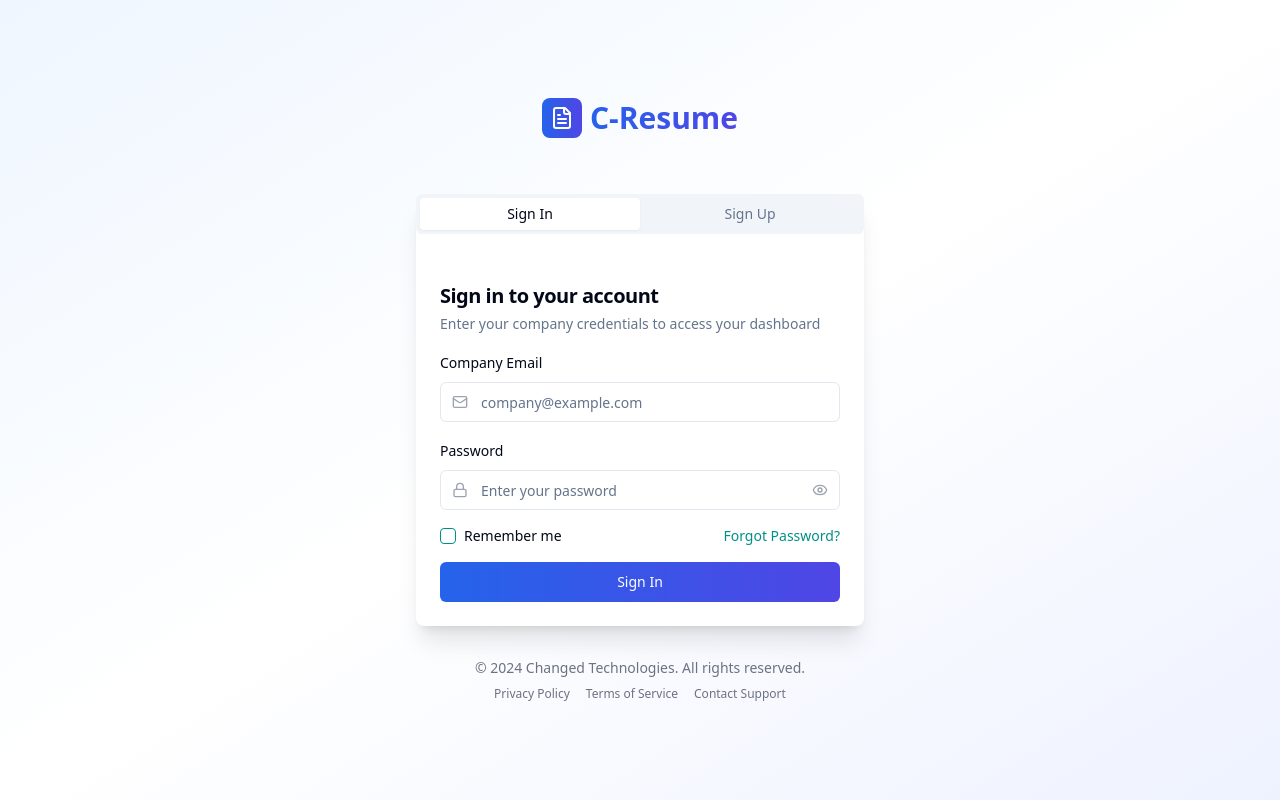
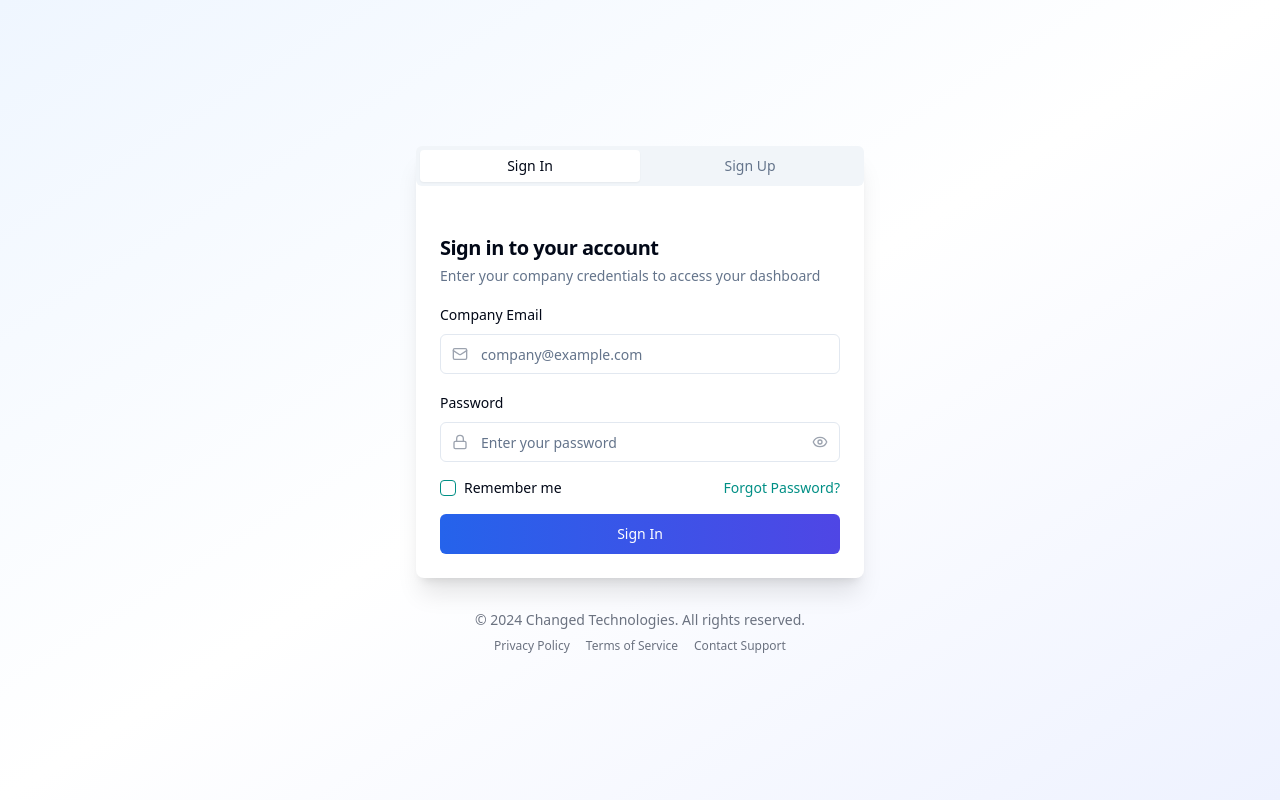
Before and after one commit to decentKG/AI-Resum, a React (Vite) app: page /auth in a window 1280 px wide. Built offline with nearby package versions, Linux system fonts and the light colour scheme.

Commit message:
Remove logo from Auth page

```diff
--- a/src/pages/Auth.tsx
+++ b/src/pages/Auth.tsx
@@ -91,18 +91,6 @@ const Auth = () => {
   return (
     <div className="min-h-screen bg-gradient-to-br from-blue-50 via-white to-indigo-50 flex items-center justify-center p-4">
       <div className="w-full max-w-md">
-        {/* Header */}
-        <div className="text-center mb-8">
-          <Link to="/" className="inline-flex items-center space-x-2 mb-6">
-            <div className="w-10 h-10 bg-gradient-to-r from-blue-600 to-indigo-600 rounded-lg flex items-center justify-center">
-              <FileText className="w-6 h-6 text-white" />
-            </div>
-            <span className="text-3xl font-bold bg-gradient-to-r from-blue-600 to-indigo-600 bg-clip-text text-transparent">
-              C-Resume
-            </span>
-          </Link>
-        </div>
-
         <Card className="shadow-xl border-0">
           <Tabs defaultValue="signin" className="w-full">
             <TabsList className="grid w-full grid-cols-2 mb-6">
```
